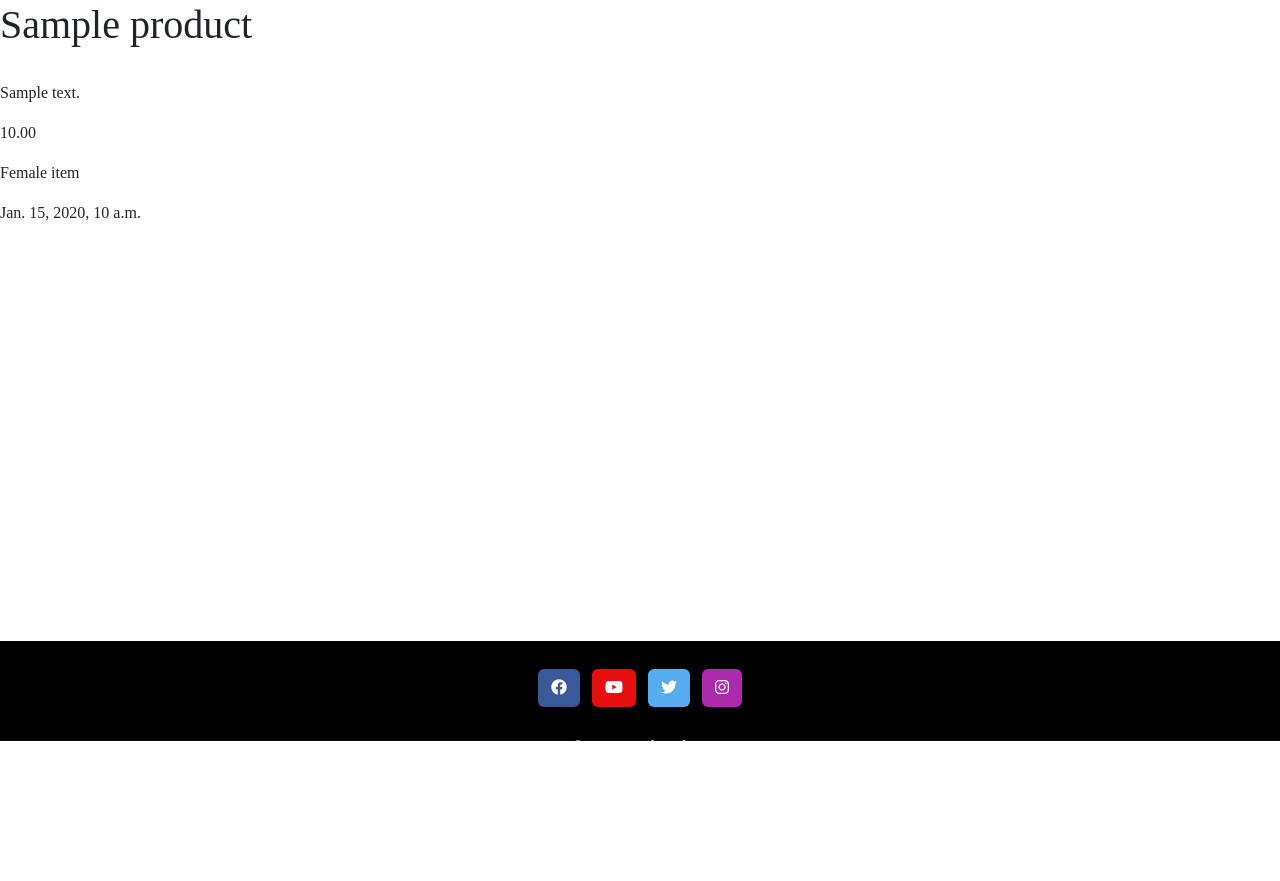
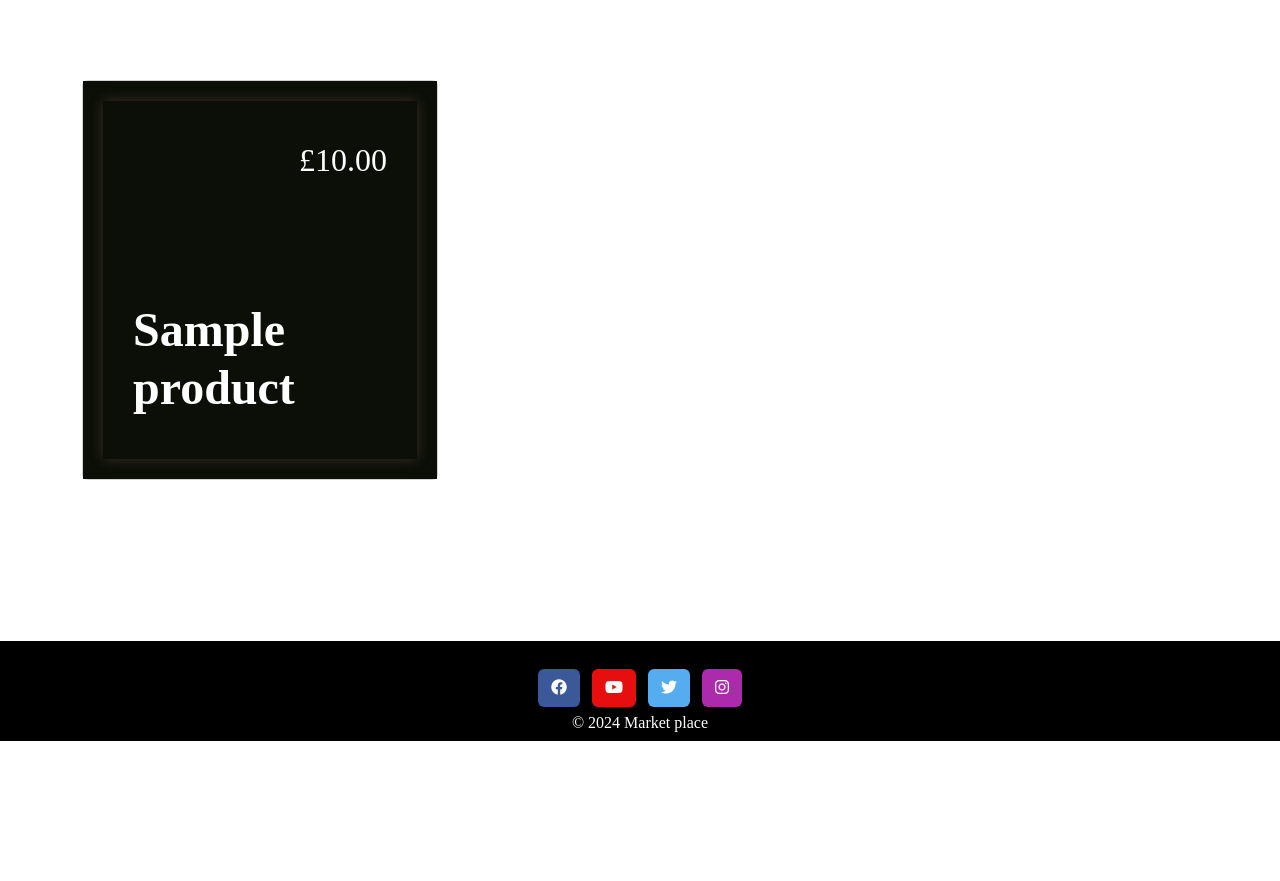
Before and after one commit to enocol/college_market_place, a Django app: page / in a window 1280 px wide. Shown: the part 59-940 px from the top of the page. After the commit the page ends 800 px from the top, so only its background shows below. Run offline with Django 4.2, Linux system fonts and the light colour scheme; tables that the repository leaves empty hold one stand-in row (values such as "Sample post").

Commit message:
added js for transition and updated the landing page for products with css

```diff
--- a/market/templates/market/index.html
+++ b/market/templates/market/index.html
@@ -3,12 +3,28 @@
 
 {% block content %}
 {% for product in products%}
-<h1>{{product.title}}</h1>
-<img src="{{product.image.url}}" width="100px" alt="">
-<p>{{product.description}}</p>
-<p>{{product.price}}</p>
-<p>{{product.category}}</p>
-<p>{{product.created_at}}</p>
+<section>
+    <div class="container">
+        <div class="row">
+            <div class="col-lg-4 col-md-6 col-sm-12">
+                <div class="card">
+                    <div class="cover item-a" style="background-image: url('{{ product.image.url }}');">
+                        <h1>{{ product.title }}</h1>
+                        <p class="description" style="display: none;">{{ product.description }}</p>
+                        <span class="price">£{{ product.price }}</span>
+                        <div class="card-back">
+                            <a href="#" class="add-to-cart">Add to cart</a>
+                            <a href="#" class="view-details">View detail</a>
+                        </div>
+                    </div>
+                </div>
+            </div>
+        </div>
+    </div>
+</section>
+
+
+
 
 {% endfor %}
 
--- a/my_project/settings.py
+++ b/my_project/settings.py
@@ -28,7 +28,7 @@ TEMPLATES_DIR = os.path.join(BASE_DIR, 'templates')
 SECRET_KEY = 'django-insecure-$_)c$jhy-u7hpi4-!2##+z&2%)2haotkt_4$1s&h1n%70ob6r7'
 
 # SECURITY WARNING: don't run with debug turned on in production!
-DEBUG = True
+DEBUG = False
 
 ALLOWED_HOSTS = ['.gitpod.io', '.herokuapp.com', '127.0.0.1']
 CSRF_TRUSTED_ORIGINS = ['https://*.gitpod.io', 'https://*.herokuapp.com']
--- a/static/css/style.css
+++ b/static/css/style.css
@@ -3,27 +3,170 @@
 }
 
 main {
+    width: 100%;
+    height: 75vh;
     margin-top: 60px;
-    margin-bottom: 161%;
-
 }
 
 /* Navbar styling */
 .navbar-toggler {
     border: none;
 }
+
 .nav-link {
     color: white;
-    font-size: 18px;}
+    font-size: 18px;
+}
 
 .nav-link:hover,
 .nav-link.active {
-    color:#666777;
+    color: #666777;
 }
 
+/* product section */
+section {
+    width: 90%;
+    margin: 0 auto;
+    height: 75vh;
+}
 
+.row {
+    align-items: center;
+    height: 80vh;
+}
 
+.card {
+    position: relative;
+    height: 400px;
+    width: 100%;
+    margin: 10px 0;
+    transition: ease all 2.3s;
+    margin-top: -20%;
+}
 
+.card:hover .cover {
+    transform: rotateX(0deg) rotateY(-180deg);
+}
+
+.cover {
+    position: absolute;
+    height: 100%;
+    width: 100%;
+    transform-style: preserve-3d;
+    transition: ease all 2.3s;
+    /* Replace $transition-time with the actual value */
+    background-size: cover;
+    background-position: center center;
+    background-repeat: no-repeat;
+}
+
+.cover:before {
+    content: '';
+    position: absolute;
+    box-shadow: 0 0 12px rgba(187, 117, 117, 0.3);
+    top: 20px;
+    left: 20px;
+    right: 20px;
+    bottom: 20px;
+    z-index: 2;
+    transition: ease all 2.3s;
+    /* Replace $transition-time with the actual value */
+    transform-style: preserve-3d;
+    transform: translateZ(0px);
+}
+
+.cover:after {
+    content: '';
+    position: absolute;
+    top: 0px;
+    left: 0px;
+    right: 0px;
+    bottom: 0px;
+    z-index: 2;
+    transition: ease all 1.3s;
+
+}
+
+.description {
+    text-align: center;
+    font-weight: 500;
+    position: absolute;
+    color: black;
+    transform-style: preserve-3d;
+    transition: ease all 2.3s;
+    z-index: 3;
+    font-size: 2em;
+    transform: translateZ(0px);
+    top: 40%;
+    left: 25%;
+}
+
+.cover h1 {
+    font-weight: 600;
+    position: absolute;
+    bottom: 55px;
+    left: 50px;
+    color: white;
+    transform-style: preserve-3d;
+    transition: ease all 2.3s;
+    /* Replace $transition-time with the actual value */
+    z-index: 3;
+    font-size: 3em;
+    transform: translateZ(0px);
+}
+
+.cover .price {
+    font-weight: 200;
+    position: absolute;
+    top: 55px;
+    right: 50px;
+    color: white;
+    transform-style: preserve-3d;
+    transition: ease all 2.3s;
+    /* Replace $transition-time with the actual value */
+    z-index: 4;
+    font-size: 2em;
+    transform: translateZ(0px);
+}
+
+.card-back {
+    position: absolute;
+    height: 100%;
+    width: 100%;
+    background: #0b0f08;
+    transform-style: preserve-3d;
+    transition: ease all 2.3s;
+    /* Replace $transition-time with the actual value */
+    transform: translateZ(-1px);
+    display: flex;
+    align-items: center;
+    justify-content: center;
+}
+
+.card-back a {
+    transform-style: preserve-3d;
+    transition: ease transform 2.3s, ease background .5s;
+    /* Replace $transition-time with the actual value */
+    transform: translateZ(-1px) rotatey(-180deg);
+    background: transparent;
+    border: 1px solid white;
+    font-weight: 200;
+    font-size: 1.3em;
+    color: white;
+    padding: 14px 32px;
+    outline: none;
+    text-decoration: none;
+}
+
+.card-back a:hover {
+    background-color: white;
+    color: #0b0f08;
+}
+
+.card.flipped .cover {
+    transform: rotateY(0deg);
+    transition: ease all 2.3s;
+}
 
 /*footer*/
 .footer {
@@ -37,6 +180,7 @@ main {
     background-color: black;
 
 }
+
 footer.container {
     height: 40px;
     position: fixed;
--- a/static/js/script.js
+++ b/static/js/script.js
@@ -1,4 +1,24 @@
+document.addEventListener("DOMContentLoaded", function() {
+    let viewDetailsLinks = document.querySelectorAll(".view-details");
 
+    viewDetailsLinks.forEach(function(link) {
+        link.addEventListener("click", function(event) {
+            event.preventDefault();
 
-const footer = document.getElementById("footer");
-footer.style.backgroundColor = "black";
+            let card = this.closest(".card");
+            let description = card.querySelector(".description");
+            let cover = card.querySelector(".cover");
+
+            // Toggle description visibility
+            description.style.display = description.style.display === "none" ? "block" : "none";
+
+            // Toggle flip class to trigger flip-back transition
+            card.classList.toggle("flipped");
+
+            // Remove flip class after the transition
+            setTimeout(() => {
+                card.classList.remove("flipped");
+            }, 2300);
+        });
+    });
+});
--- a/templates/base.html
+++ b/templates/base.html
@@ -19,6 +19,7 @@
 </head>
 
 <body>
+    <body>
     <header>
         <nav class="navbar fixed-top navbar-expand-sm navbar-dark bg-dark">
             <div class="container-fluid">
@@ -46,7 +47,7 @@
                         </li>
                         <li class="nav-item">
                             <a class="nav-link {% if request.path == logout_url %}active{% endif %}" aria-current="page"
-                                href="{% url 'account_logout' %}">Logout {{ user }}</a>
+                                href="{% url 'account_logout' %}">Logout <span style="border-bottom: 3px solid red;"> {{ user|capfirst }}</span></a>
                         </li>
                         {% else %}
                         <li class="nav-item">
@@ -95,8 +96,8 @@
                     aria-label="Visit our Instagram page (opens in a new tab)">
                     <i class="fab fa-instagram"></i>
                 </a>
+                <p> &copy; 2024 Market place </p>
             </section>
-            <p> &copy; 2024 Market place </p>
         </div>
     </footer>
     <script src="https://cdn.jsdelivr.net/npm/bootstrap@5.3.2/dist/js/bootstrap.bundle.min.js"
```
